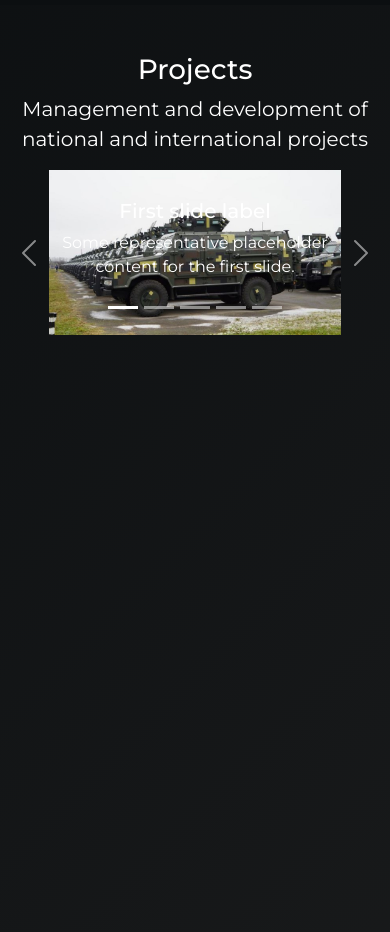
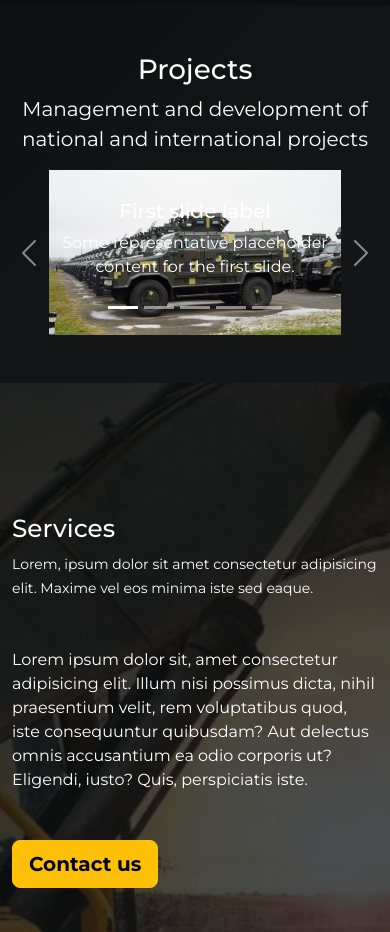
Before and after one commit to MIGUELANGELCIPRIANO/DI-VERA-GROUP, a plain HTML site: page services.html in a window 390 px wide. Shown: the part 101-1033 px from the top of the page. Drawn offline with nearby package versions, Linux system fonts and the light colour scheme.

```diff
--- a/services.html
+++ b/services.html
@@ -86,7 +86,7 @@
 			</div>
 		</nav>
 		<main class="pt-5 bg-gradient-dark">
-			<section id="projects" class="text-white min-vh-100">
+			<section id="projects" class="text-white pb-5">
 				<div class="text-center">
 					<h1>Projects</h1>
 					<p class="fs-5">
@@ -217,7 +217,7 @@
 			</section>
 			<section
 				id="services"
-				class="min-vh-100 bg-hero-image mt-5"
+				class="min-vh-100 bg-hero-image"
 				style="--bg-image: url(../img/site-services.jpg)"
 			>
 				<article
```
